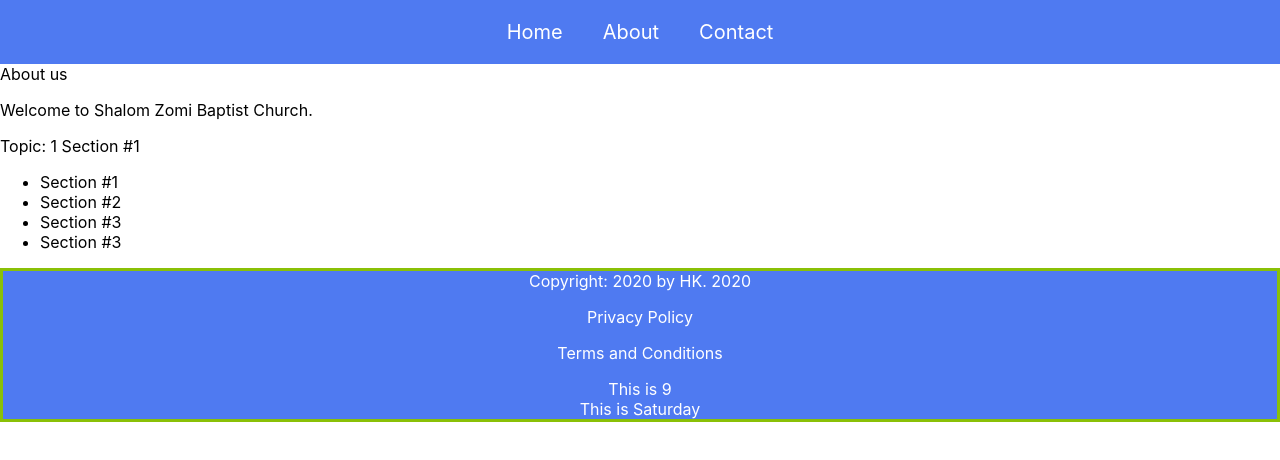
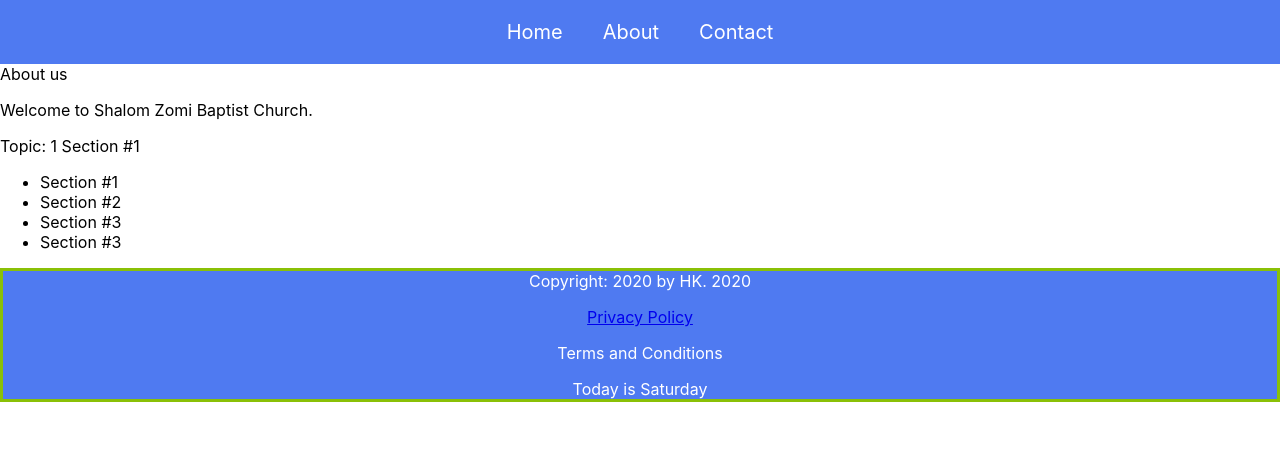
Before and after one commit to hkhual/Shalom_Zomi, a React (Create React App) app: page /About in a window 1280 px wide. Shown: the top 460 px of the page. Built offline with nearby package versions, Linux system fonts and the light colour scheme.

Commit message:
added privacy policy page

```diff
--- a/src/components/Footer.js
+++ b/src/components/Footer.js
@@ -1,5 +1,6 @@
 import React from "react";
 import "./Footer.css";
+import Privacy from './Privacy';
 
 const date = new Date();
 const year = date.getFullYear();
@@ -40,10 +41,10 @@
   return (
     <div className="footer-main">
       <div>Copyright: 2020 by HK. {year}</div>
-      <p>Privacy Policy</p>
+      <a href={<Privacy />}><p>Privacy Policy</p></a>
       <p>Terms and Conditions</p>
-      <div>This is {month + 1}</div>
-      <div>This is {today}</div>
+      {/* <div>This is {month + 1}</div> */}
+      <div>Today is {today}</div>
     </div>
   );
 }
--- /dev/null
+++ b/src/components/Privacy.js
@@ -0,0 +1,11 @@
+import React from 'react';
+
+const Privacy= () => {
+    return(
+        <div>
+            <p>Privacy Policy</p>
+        </div>
+    );
+}
+
+export default Privacy;
```
